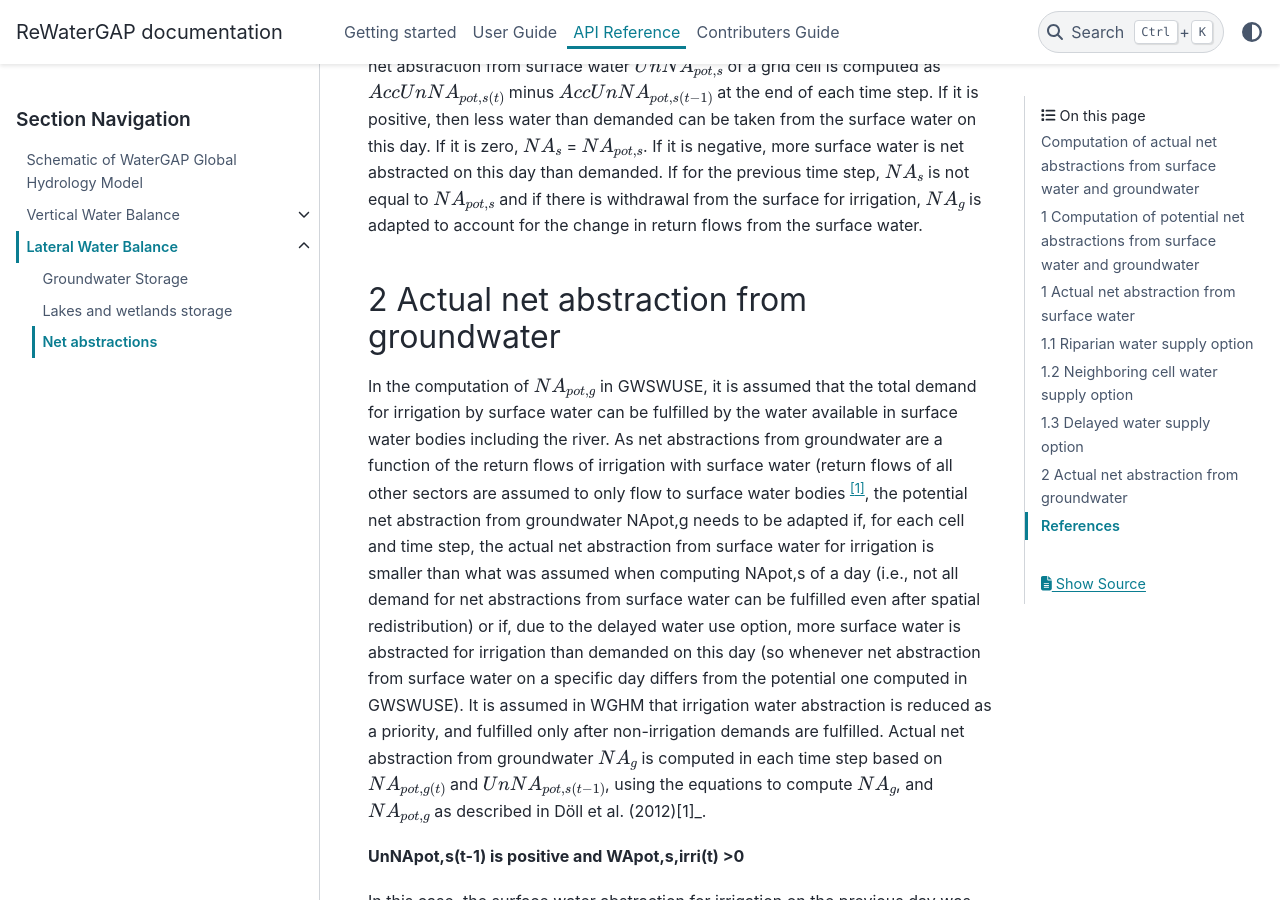
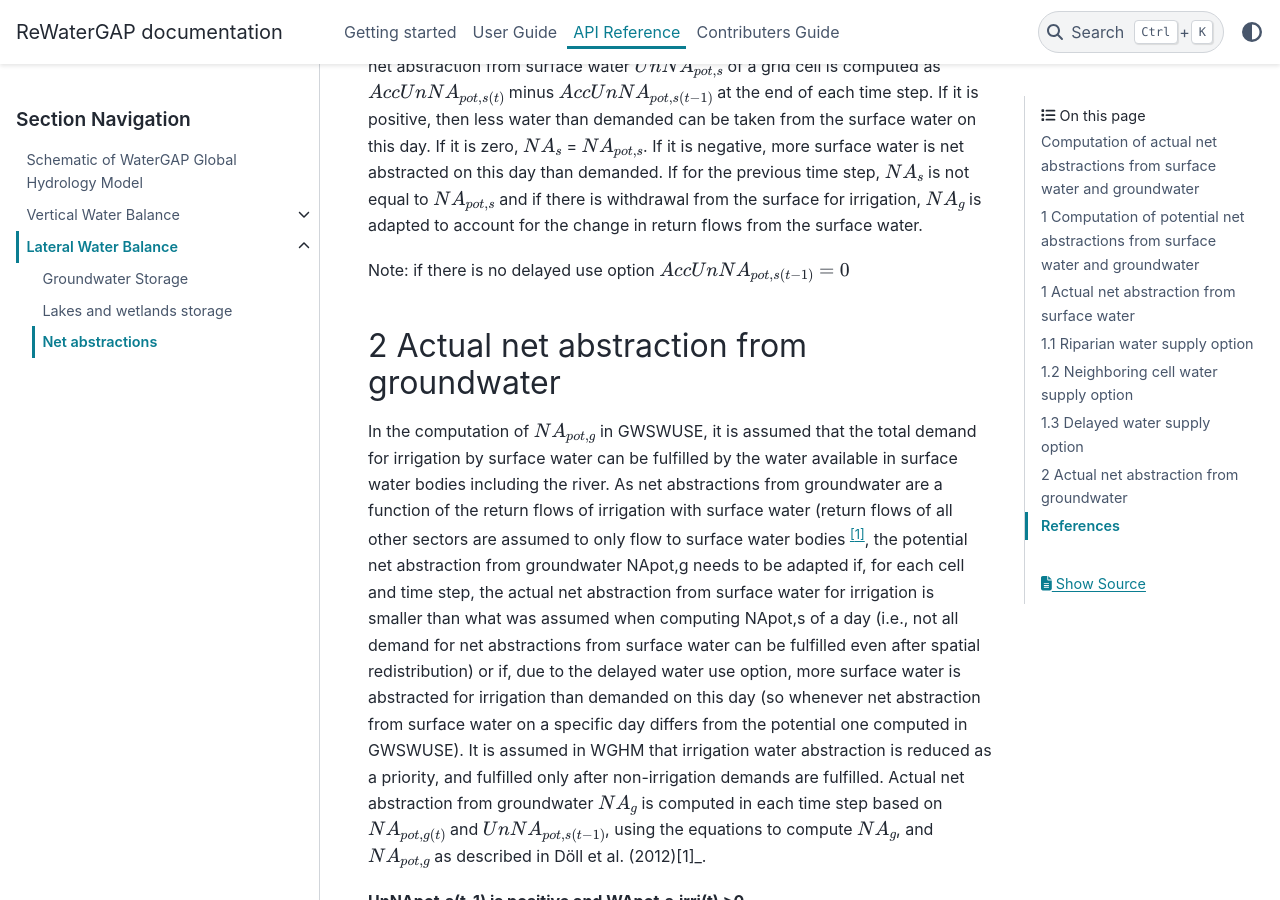
Before and after one commit to HydrologyFrankfurt/ReWaterGAP, a Sphinx documentation site: the page built from docs/api_docs/lateral_water_balance/net_abstractions.rst, in a window 1280 px wide and 900 px high, scrolled down 4535 px. Built offline with Sphinx 7.4.7 and the PyData theme 0.15.4, drawn with Linux system fonts in a browser that asks for light colours; pages that are not in the unit, such as notebooks, are missing from menus.

Commit message:
Update net_abstractions.rst

```diff
--- a/docs/api_docs/lateral_water_balance/net_abstractions.rst
+++ b/docs/api_docs/lateral_water_balance/net_abstractions.rst
@@ -90,6 +90,8 @@ In this case, the sum of :math:`{NA}_{g}` and :math:`{NA}_{s}` in each grid cell
 Temporal distribution, by allowing delayed satisfaction of daily surface water demands, aims to compensate that WaterGAP likely underestimates demand satisfaction due to the generic reservoir algorithm and an underestimation of the storage of water, e.g., by small tanks and dams [2]_. If even after the spatial distribution of unsatisfied :math:`{NA}_{s}`, there is still unsatisfied :math:`{NA}_{s}`, it is possible to satisfy it until the end of the calendar year. Unsatisfied :math:`{NA}_{s}` of the grid cell is registered by adding it to the variable “accumulated unsatisfied potential net abstraction from surface water” AccUnNApot,s (at the end of each time step). At the beginning of the next time step, it  is added to the NApot,s of that day, and it is attempted to satisfy AccUnNApot,s by subtracting it from the surface water storages, either increasing or decreasing :math:`{AccUnNA}_{pot,s}`.
 The daily unsatisfied net abstraction from surface water :math:`{UnNA}_{pot,s}` of a grid cell is computed as :math:`{AccUnNA}_{pot,s(t)}` minus :math:`{AccUnNA}_{pot,s(t-1)}` at the end of each time step. If it is positive, then less water than demanded can be taken from the surface water on this day. If it is zero, :math:`{NA}_{s}` = :math:`{NA}_{pot,s}`. If it is negative, more surface water is net abstracted on this day than demanded. If for the previous time step, :math:`{NA}_{s}` is not equal to :math:`{NA}_{pot,s}` and if there is withdrawal from the surface for irrigation, :math:`{NA}_{g}`  is adapted to account for the change in return flows from the surface water.
 
+Note:  if there is no delayed use option :math:`{AccUnNA}_{pot,s(t-1)} = 0`
+
 
 2 Actual net abstraction from groundwater
 -----------------------------------------
```
